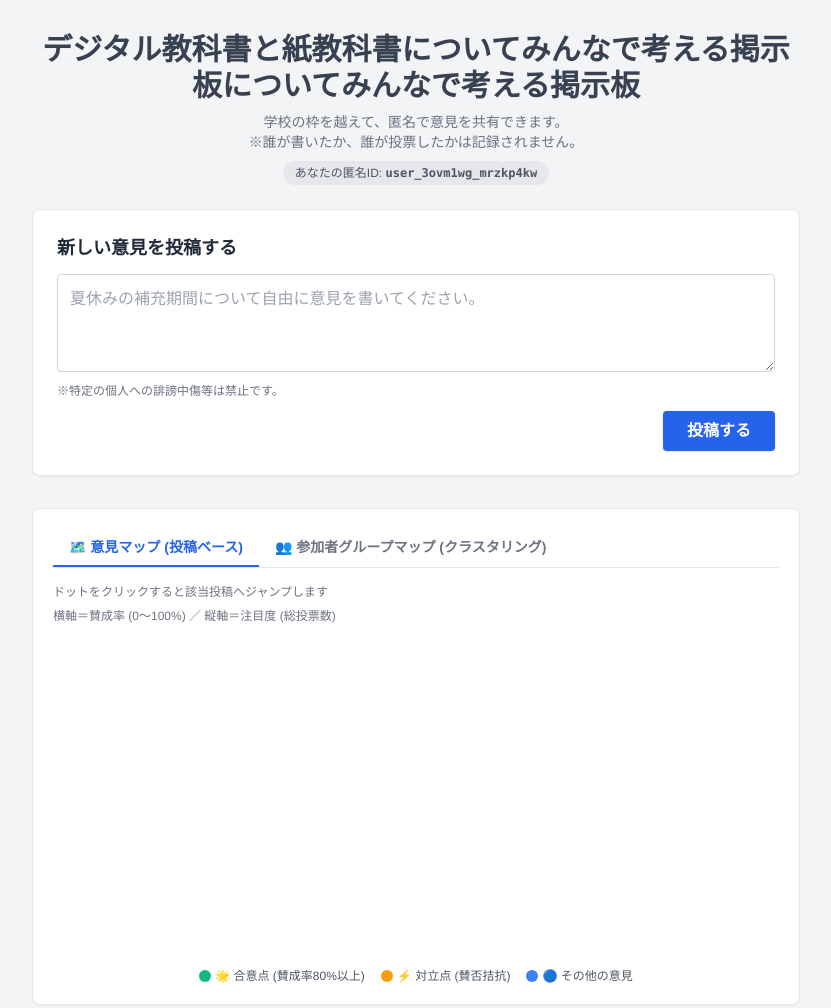
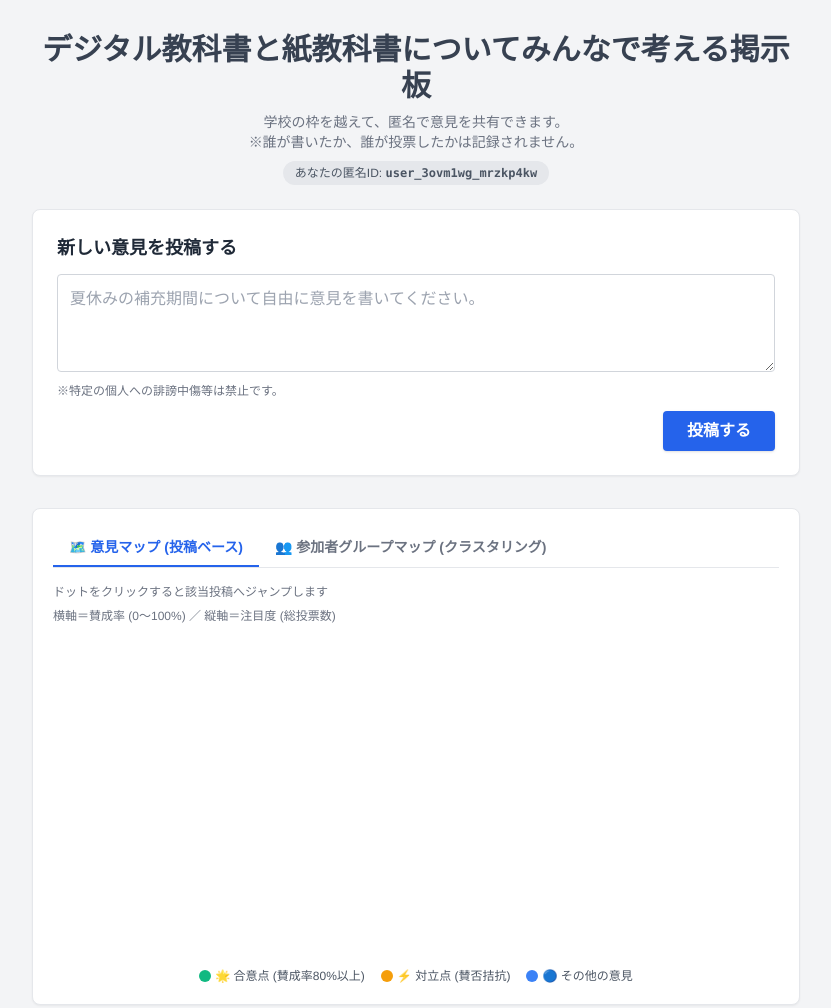
Before and after one commit to at65536/digitalkyoukasho, a plain HTML site: page index.html in a window 1280 px wide. Shown: the top 1008 px of the page, without its empty margins (224-1055 px from the left). Drawn offline with nearby package versions, Linux system fonts and the light colour scheme; no server answers.

Commit message:
Update index.html

```diff
--- a/index.html
+++ b/index.html
@@ -29,7 +29,7 @@
     <div class="max-w-3xl mx-auto">
         <!-- ヘッダー -->
         <header class="mb-6 text-center">
-            <h1 class="text-2xl md:text-3xl font-bold text-gray-700 mb-2">デジタル教科書と紙教科書についてみんなで考える掲示板についてみんなで考える掲示板</h1>
+            <h1 class="text-2xl md:text-3xl font-bold text-gray-700 mb-2">デジタル教科書と紙教科書についてみんなで考える掲示板</h1>
             <p class="text-sm text-gray-500 mb-2">学校の枠を越えて、匿名で意見を共有できます。<br>※誰が書いたか、誰が投票したかは記録されません。</p>
             <div class="inline-block bg-gray-200 text-gray-600 text-xs px-3 py-1 rounded-full">
                 あなたの匿名ID: <span id="displayUserId" class="font-mono font-bold">読み込み中...</span>
```
